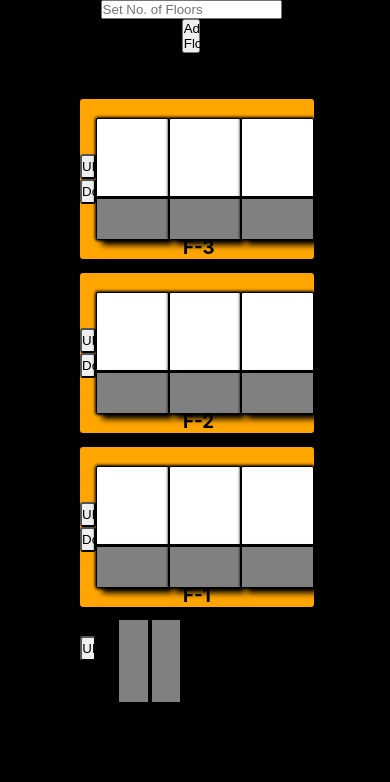
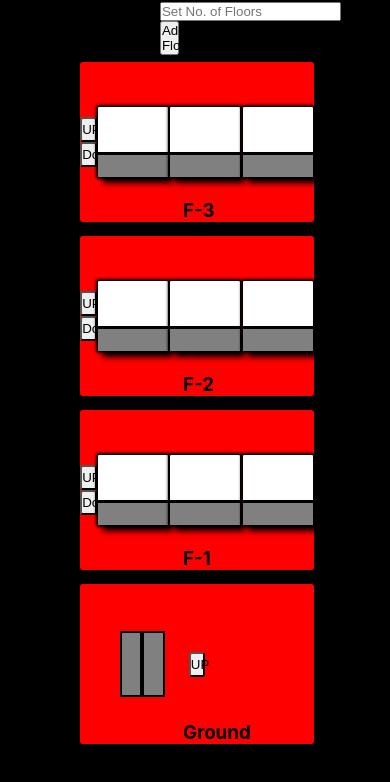
Before and after one commit to singh3069/Iift_simulation, a React (Create React App) app: page / in a window 390 px wide. Shown: the top 782 px of the page. Built offline with nearby package versions, Linux system fonts and the light colour scheme.

Commit message:
lift coming in the center of floors and media querry added

```diff
--- a/src/App.css
+++ b/src/App.css
@@ -17,15 +17,11 @@ body {
 }
 
 .floors {
-  /* background-color: whitesmoke; */
   width: 100%;
   height: 160px;
   margin: 10px auto;
   display: flex;
-  /* justify-content: space-between; */
   align-items: center;
-  /* border-bottom: 3px solid black; */
-  /* background: rgb(255, 102, 0); */
   background: orange;
   border: 2px solid black;
   border-radius: 5px;
@@ -72,12 +68,13 @@ body {
 }
 
 .liftDiv {
-  width: 98%;
+  width: 100%;
   margin: 10px auto;
-  height: 60px;
+  height: 160px;
   display: flex;
   align-items: center;
   position: relative;
+  background-color: brown;
 }
 
 .lift {
@@ -89,7 +86,7 @@ body {
   position: absolute;
   left: 16%;
   transition-duration: 1s;
-  bottom: -25px;
+  /* bottom: -25px; */
 }
 
 .liftLeftDoor,
@@ -109,16 +106,12 @@ body {
 
 .inputDiv {
   height: auto;
-  display: flex;
-  justify-content: center;
-  flex-direction: column;
   width: -1px;
   width: 16%;
   position: fixed;
   top: 0;
   left: 41%;
   z-index: 1;
-  align-items: center;
 }
 
 .inputDiv button {
@@ -126,7 +119,9 @@ body {
   cursor: pointer;
 }
 
-@media (max-widt: 1500px) {
+/*----------------------------------------- Media Querry -----------------------------------------  */
+
+@media (max-width: 1400px) {
   .floorSection {
     /* background-color: red; */
   }
@@ -134,4 +129,45 @@ body {
   .floors {
     background-color: red;
   }
+
+  .room {
+    height: 100px;
+    width: 100px;
+  }
+
+  .lift {
+    left: 14%;
+  }
 }
+
+@media (max-width: 1111px) {
+  .lift {
+    left: 14%;
+  }
+}
+
+@media (max-width: 1150px) {
+  .room {
+    height: 87px;
+    width: 87px;
+  }
+  /* .lift {
+    left: 15%;
+  } */
+}
+
+@media (max-width: 1000px) {
+  .room {
+    height: 70px;
+    width: 70px;
+  }
+  .lift {
+    height: 62px;
+    width: 41px;
+    left: 17%;
+  }
+
+  .balcony {
+    height: 22px;
+  }
+}
--- a/src/components/building/Building.js
+++ b/src/components/building/Building.js
@@ -1,12 +1,12 @@
 import React from "react";
-// import Floors from './floors/Floors'
-import FloorsTwo from "./floors/FloorsTwo";
+import Floors from "./floors/Floors";
+// import FloorsTwo from "./floors/Floors";
 
 function Building() {
   return (
     <div>
-      {/* <Floors/> */}
-      <FloorsTwo />
+      <Floors />
+      {/* <FloorsTwo /> */}
     </div>
   );
 }
--- a/src/components/building/floors/Floors.js
+++ b/src/components/building/floors/Floors.js
@@ -1,94 +1,139 @@
 import React, { useState } from "react";
+// import "./mediaQuerry.css";
 
-function Floors() {
+function FloorsTwo() {
   const [currentFloor, setcurrentFloor] = useState("0");
-  // console.log(currentFloor)
+  const [userInput, setUserInput] = useState("");
+  const textInput = React.createRef();
+
+  /**
+   * Moving the lift in between the floors
+   */
   function moveBetweenFloors(e) {
     const currentBttn = e.target.id;
-
     setcurrentFloor(+currentBttn);
   }
 
+  /**
+   * Adding floors based on user input
+   */
+  const addFloors = () => {
+    setUserInput(textInput.current.value);
+  };
+
+  /* Fixed floors statitcs */
+
+  const floors = [
+    { upBtton: "UP", downBttton: "Down", floor: "F-3", id: "3" },
+    { upBtton: "UP", downBttton: "Down", floor: "F-2", id: "2" },
+    { upBtton: "UP", downBttton: "Down", floor: "F-1", id: "1" },
+  ];
+
   return (
     <div>
+      <div className="inputDiv">
+        <input
+          placeholder="Set No. of Floors"
+          type="number"
+          id="floor"
+          ref={textInput}
+          min="0"
+        />
+        <button onClick={(e) => addFloors()}>Add Floors</button>
+      </div>
+
       <section className="floorSection">
-        <div className="floor4 floors">
+        {/* Maping through user input and rendering the floors */}
+        {parseInt(userInput) >= 0 ? (
+          <>
+            {[...new Array(parseInt(userInput))]
+              .map((i, index, arr) => (
+                <div key={index + 1} className="floor4 floors">
+                  {index === arr.length - 1 ? (
                     <div className="buttonsDiv">
                       <button
                         className="bttn"
-              id="4"
+                        id={index + 4}
                         onClick={(e) => moveBetweenFloors(e)}
                       >
                         Down
                       </button>
                     </div>
-          <h3>floor4</h3>
-        </div>
-
-        <div className="floor3 floors">
+                  ) : (
                     <div className="buttonsDiv">
                       <button
                         className="bttn"
-              id="3"
+                        id={index + 4}
                         onClick={(e) => moveBetweenFloors(e)}
                       >
                         UP
                       </button>
-            <br />
+
                       <button
                         className="bttn"
-              id="3"
+                        id={index + 4}
                         onClick={(e) => moveBetweenFloors(e)}
                       >
                         Down
                       </button>
                     </div>
-          <h3>floor3</h3>
+                  )}
+
+                  <div className="room">
+                    <div className="balcony"></div>
                   </div>
+                  <div className="room">
+                    <div className="balcony"></div>
+                  </div>
+                  <div className="room">
+                    <div className="balcony"></div>
+                  </div>
+                  <h3 className="floorName">F-{index + 4}</h3>
+                </div>
+              ))
+              .reverse()}
+          </>
+        ) : (
+          ""
+        )}
 
-        <div className="floor2 floors">
+        {/* Maping through Fixed floors statitcs rendering the floors */}
+
+        {floors.map((item) => (
+          <div key={item.id} className="floor4 floors">
             <div className="buttonsDiv">
               <button
                 className="bttn"
-              id="2"
+                id={item.id}
                 onClick={(e) => moveBetweenFloors(e)}
               >
-              UP
+                {item.upBtton}
               </button>
-            <br />
+
               <button
                 className="bttn"
-              id="2"
+                id={item.id}
                 onClick={(e) => moveBetweenFloors(e)}
               >
-              Down
+                {item.downBttton}
               </button>
             </div>
-          <h3>floor2</h3>
+            <div className="room">
+              <div className="balcony"></div>
             </div>
+            <div className="room">
+              <div className="balcony"></div>
+            </div>
+            <div className="room">
+              <div className="balcony"></div>
+            </div>
+            <h3 className="floorName">{item.floor}</h3>
+          </div>
+        ))}
 
-        <div className="floor1 floors">
-          <div className="buttonsDiv">
-            <button
-              className="bttn"
-              id="1"
-              onClick={(e) => moveBetweenFloors(e)}
-            >
-              UP
-            </button>
-            <br />
-            <button
-              className="bttn"
-              id="1"
-              onClick={(e) => moveBetweenFloors(e)}
-            >
-              Down
-            </button>
-          </div>
-          <h3>floor1</h3>
-        </div>
+        {/* Lift div */}
 
-        <div className="liftDiv">
+        <div className="floors ">
           <div className="buttonsDiv">
             <button
               className="bttn"
@@ -100,12 +145,16 @@ function Floors() {
           </div>
           <div
             className="lift"
-            style={{ transform: `translateY(-${currentFloor * "137.6"}px)` }}
-          ></div>
+            style={{ transform: `translateY(-${currentFloor * 174}px)` }}
+          >
+            <div className="liftLeftDoor"></div>
+            <div className="liftRightDoor"></div>
+          </div>
+          <h3 className="floorName">Ground</h3>
         </div>
       </section>
     </div>
   );
 }
 
-export default Floors;
+export default FloorsTwo;
--- a/src/components/building/floors/FloorsTwo.js
+++ /dev/null
@@ -1,159 +0,0 @@
-import React, { useState } from "react";
-// import "./mediaQuerry.css";
-
-function FloorsTwo() {
-  const [currentFloor, setcurrentFloor] = useState("0");
-  const [userInput, setUserInput] = useState("");
-  const textInput = React.createRef();
-
-  /**
-   * Moving the lift in between the floors
-   */
-  function moveBetweenFloors(e) {
-    const currentBttn = e.target.id;
-    setcurrentFloor(+currentBttn);
-  }
-
-  /**
-   * Adding floors based on user input
-   */
-  const addFloors = () => {
-    setUserInput(textInput.current.value);
-  };
-
-  /* Fixed floors statitcs */
-
-  const floors = [
-    { upBtton: "UP", downBttton: "Down", floor: "F-3", id: "3" },
-    { upBtton: "UP", downBttton: "Down", floor: "F-2", id: "2" },
-    { upBtton: "UP", downBttton: "Down", floor: "F-1", id: "1" },
-  ];
-
-  return (
-    <div>
-      <div className="inputDiv">
-        <input
-          placeholder="Set No. of Floors"
-          type="number"
-          id="floor"
-          ref={textInput}
-          max="1"
-        />
-        <button onClick={(e) => addFloors()}>Add Floors</button>
-      </div>
-
-      <section className="floorSection">
-        {/* Maping through user input and rendering the floors */}
-        {parseInt(userInput) >= 0 ? (
-          <>
-            {[...new Array(parseInt(userInput))]
-              .map((i, index, arr) => (
-                <div key={index + 1} className="floor4 floors">
-                  {index === arr.length - 1 ? (
-                    <div className="buttonsDiv">
-                      <button
-                        className="bttn"
-                        id={index + 4}
-                        onClick={(e) => moveBetweenFloors(e)}
-                      >
-                        Down
-                      </button>
-                    </div>
-                  ) : (
-                    <div className="buttonsDiv">
-                      <button
-                        className="bttn"
-                        id={index + 4}
-                        onClick={(e) => moveBetweenFloors(e)}
-                      >
-                        UP
-                      </button>
-
-                      <button
-                        className="bttn"
-                        id={index + 4}
-                        onClick={(e) => moveBetweenFloors(e)}
-                      >
-                        Down
-                      </button>
-                    </div>
-                  )}
-
-                  <div className="room">
-                    <div className="balcony"></div>
-                  </div>
-                  <div className="room">
-                    <div className="balcony"></div>
-                  </div>
-                  <div className="room">
-                    <div className="balcony"></div>
-                  </div>
-                  <h3 className="floorName">F-{index + 4}</h3>
-                </div>
-              ))
-              .reverse()}
-          </>
-        ) : (
-          ""
-        )}
-
-        {/* Maping through Fixed floors statitcs rendering the floors */}
-
-        {floors.map((item) => (
-          <div key={item.id} className="floor4 floors">
-            <div className="buttonsDiv">
-              <button
-                className="bttn"
-                id={item.id}
-                onClick={(e) => moveBetweenFloors(e)}
-              >
-                {item.upBtton}
-              </button>
-
-              <button
-                className="bttn"
-                id={item.id}
-                onClick={(e) => moveBetweenFloors(e)}
-              >
-                {item.downBttton}
-              </button>
-            </div>
-            <div className="room">
-              <div className="balcony"></div>
-            </div>
-            <div className="room">
-              <div className="balcony"></div>
-            </div>
-            <div className="room">
-              <div className="balcony"></div>
-            </div>
-            <h3 className="floorName">{item.floor}</h3>
-          </div>
-        ))}
-
-        {/* Lift div */}
-
-        <div className="liftDiv ">
-          <div className="buttonsDiv">
-            <button
-              className="bttn"
-              id="0"
-              onClick={(e) => moveBetweenFloors(e)}
-            >
-              UP
-            </button>
-          </div>
-          <div
-            className="lift"
-            style={{ transform: `translateY(-${currentFloor * 160}px)` }}
-          >
-            <div className="liftLeftDoor"></div>
-            <div className="liftRightDoor"></div>
-          </div>
-        </div>
-      </section>
-    </div>
-  );
-}
-
-export default FloorsTwo;
```
Lines whose indentation alone changed are shown as unchanged.
